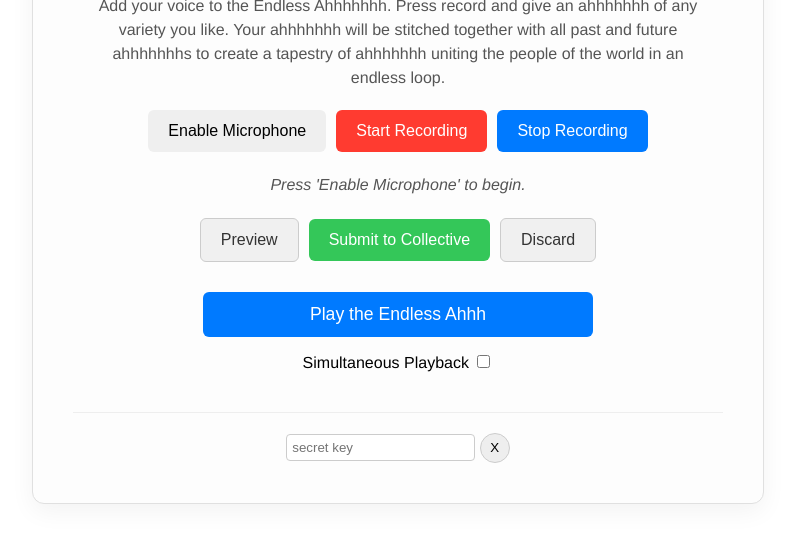
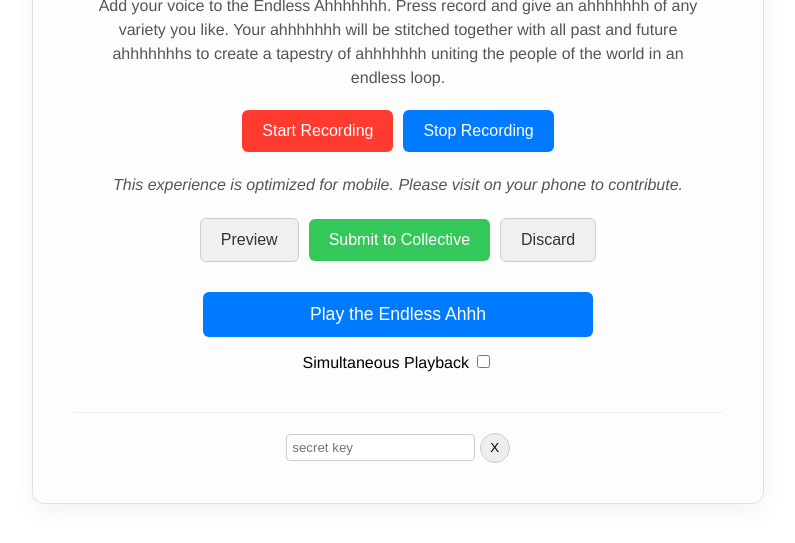
Before and after one commit to fpodbpod/ahhhhhhh, a website: page public/index.html in a window 1280 px wide. Shown: the part 153-696 px from the top of the page, without its empty margins (242-1037 px from the left). Drawn offline with Linux system fonts and the light colour scheme.

Commit message:
Update index.html

```diff
--- a/public/index.html
+++ b/public/index.html
@@ -189,6 +189,20 @@ function waitForAppAndInitialize() {
 
 // Start the initialization check.
 waitForAppAndInitialize();
+
+function isDesktop() {
+    // A simple check to distinguish mobile/tablet from desktop.
+    const userAgent = navigator.userAgent || navigator.vendor || window.opera;
+    return !/android|webos|iphone|ipad|ipod|blackberry|iemobile|opera mini/i.test(userAgent.toLowerCase());
+}
+
+document.addEventListener('DOMContentLoaded', () => {
+    if (isDesktop()) {
+        console.log("LOG: Desktop browser detected. Disabling recording.");
+        document.getElementById('enableMicButton').style.display = 'none';
+        document.getElementById('status').textContent = "This experience is optimized for mobile. Please visit on your phone to contribute.";
+    }
+});
 
 // --- 4. Main Application Functions ---
 
```
